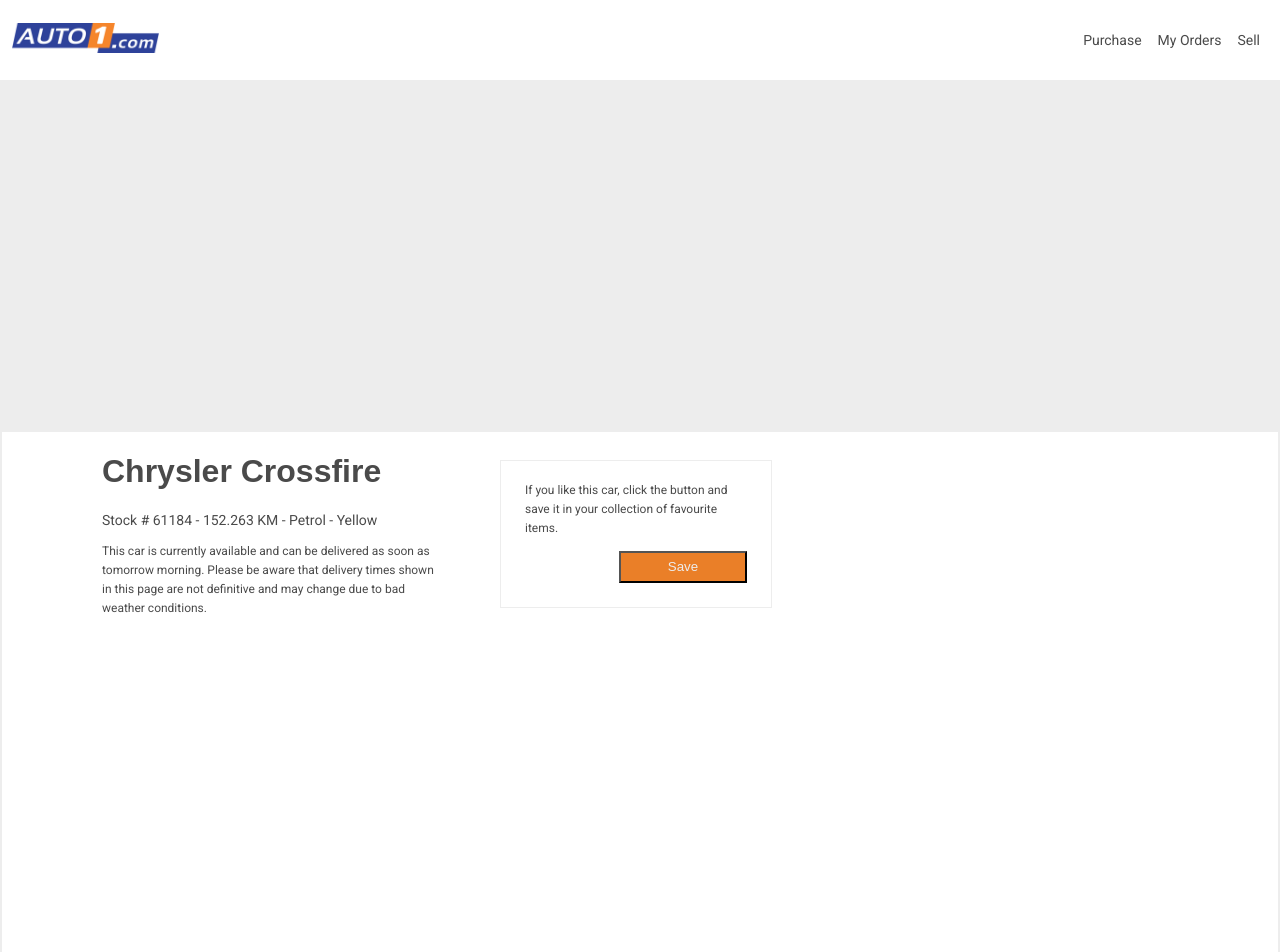
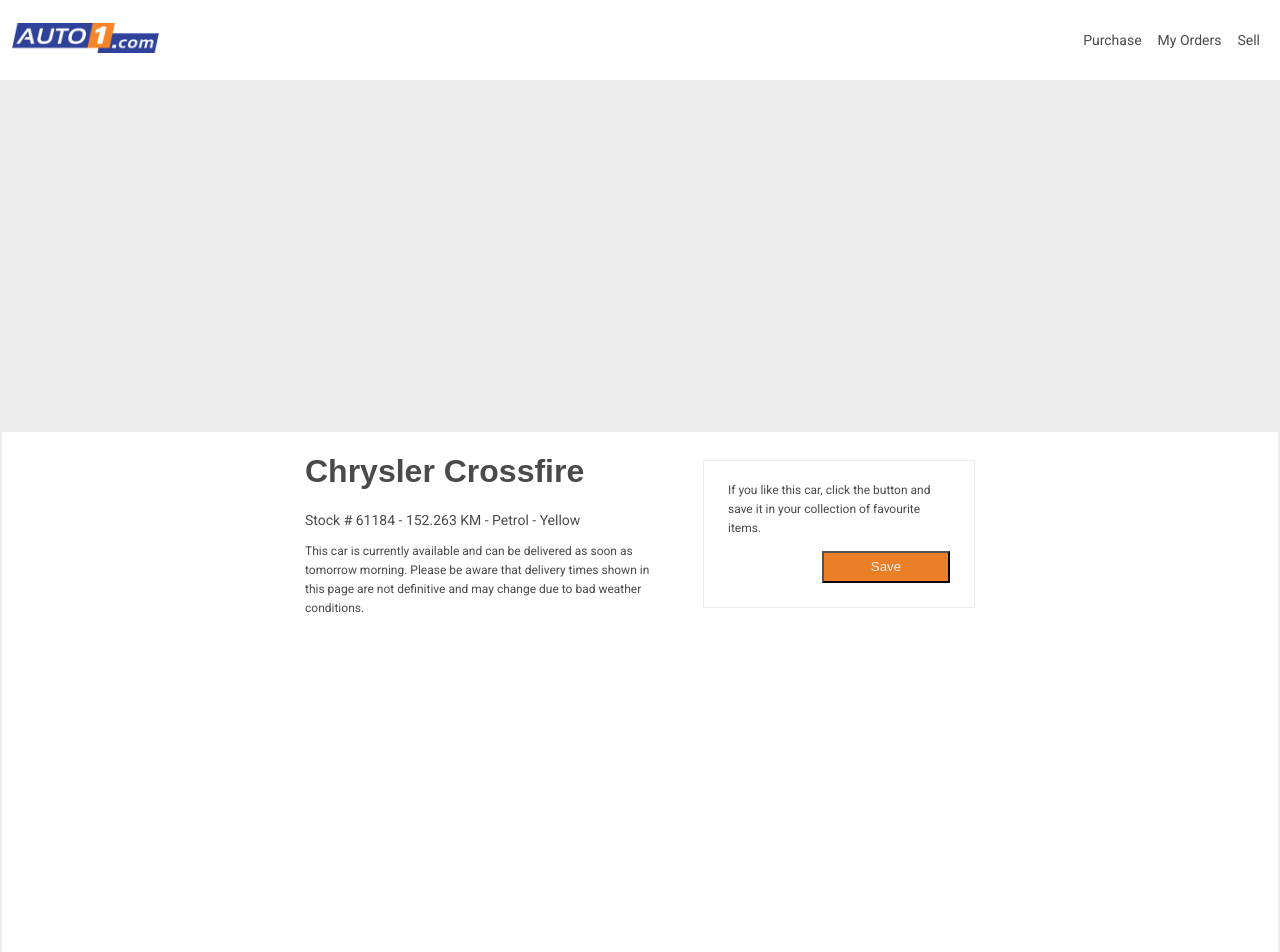
Before and after one commit to kaschief/auto1, a React (Create React App) app: page /details in a window 1280 px wide. Shown: the top 952 px of the page. Built offline with nearby package versions, Linux system fonts and the light colour scheme.

Commit message:
flex issue fixed

```diff
--- a/src/App.css
+++ b/src/App.css
@@ -64,6 +64,12 @@
   height: 100%;
   margin: 0px;
   padding: 0px;
+  width: 100;
+  display: flex;
+  flex-direction: row;
+  flex-wrap: wrap;
+  justify-content: center;
+  align-content: flex-start;
 }
 
 .Details {
@@ -71,12 +77,25 @@
   font-family: 'Roboto', sans-serif;
   border: 2px solid #ededed;
   margin: 0px;
+  width: 100;
   padding: 0px;
   display: flex;
   flex-direction: column;
   flex-wrap: nowrap;
-  justify-content: flex-start;
+  justify-content: center;
   align-content: flex-start;
+}
+
+.Filter {
+  border: 1px solid blue;
+  background: black;
+  height: 100px;
+}
+
+.Cars {
+  border: 1px solid blue;
+  background: yellow;
+  height: 200px;
 }
 
 .banner {
@@ -87,21 +106,17 @@
 }
 
 .details-info {
-  align-self: flex-start;
   display: flex;
   flex-direction: row;
-  flex-wrap: nowrap;
-  align-items: stretch;
-  justify-content: space-between;
+  flex-wrap: wrap;
+  align-items: center;
+  justify-content: center;
   padding-top: 24px;
-  padding-left: 100px;
-  padding-right: 100px;
-  height: 500px;
+  min-height: 500px;
 }
 
 .first,
 .second {
-  /* border: 1px solid black; */
   flex-basis: 50%;
   text-align: left;
   align-self: flex-start;
@@ -113,7 +128,6 @@
   margin-right: 24px;
   font-family: 'Roboto', sans-serif;
   font-size: 12px;
-  min-width: 200px;
   max-width: 350px;
 }
 
@@ -131,7 +145,6 @@
   margin-left: 24px;
   border: 1px solid #ededed;
   max-width: 270px;
-  min-width: 200px;
 }
 
 .contents {
```
